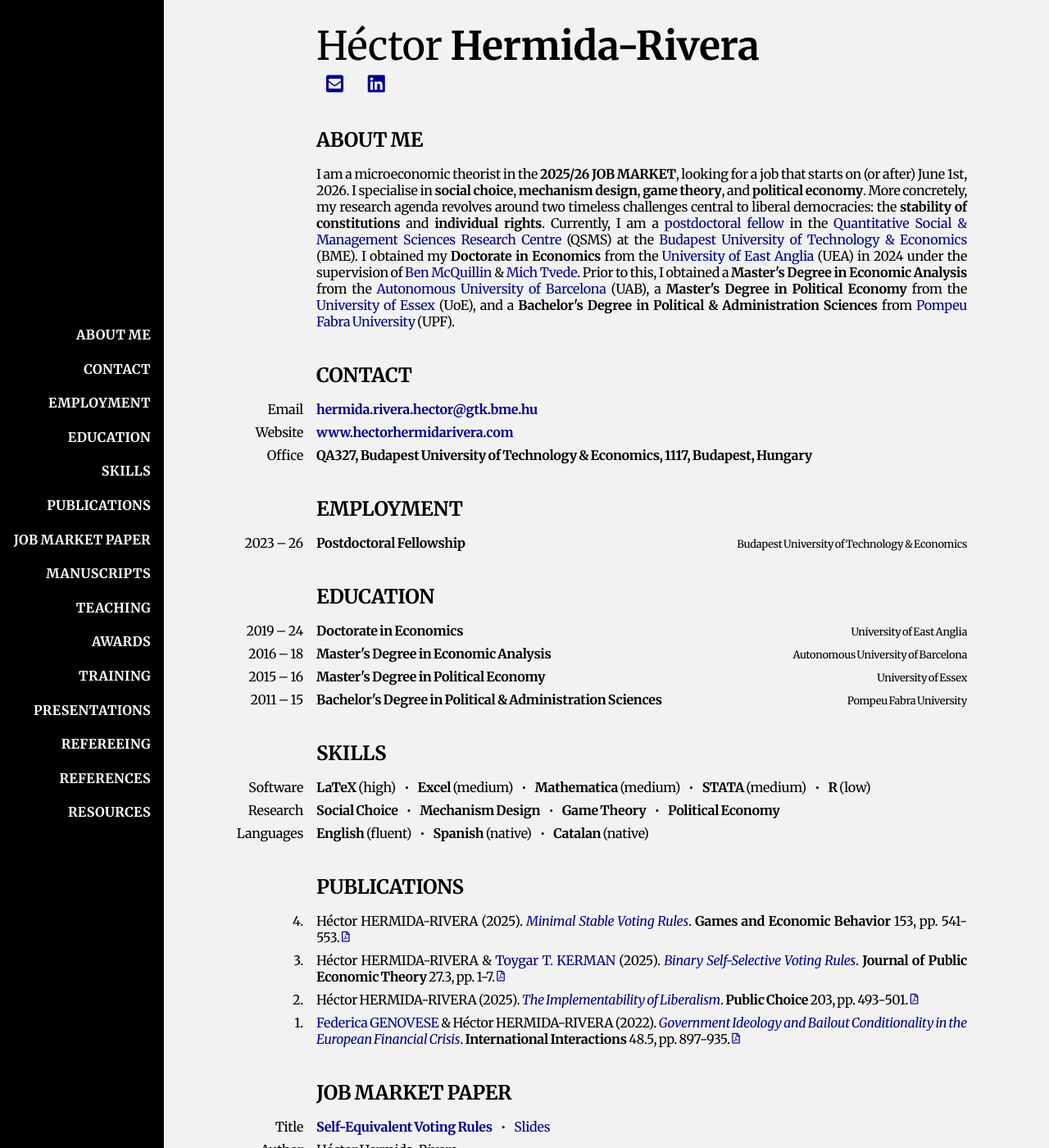
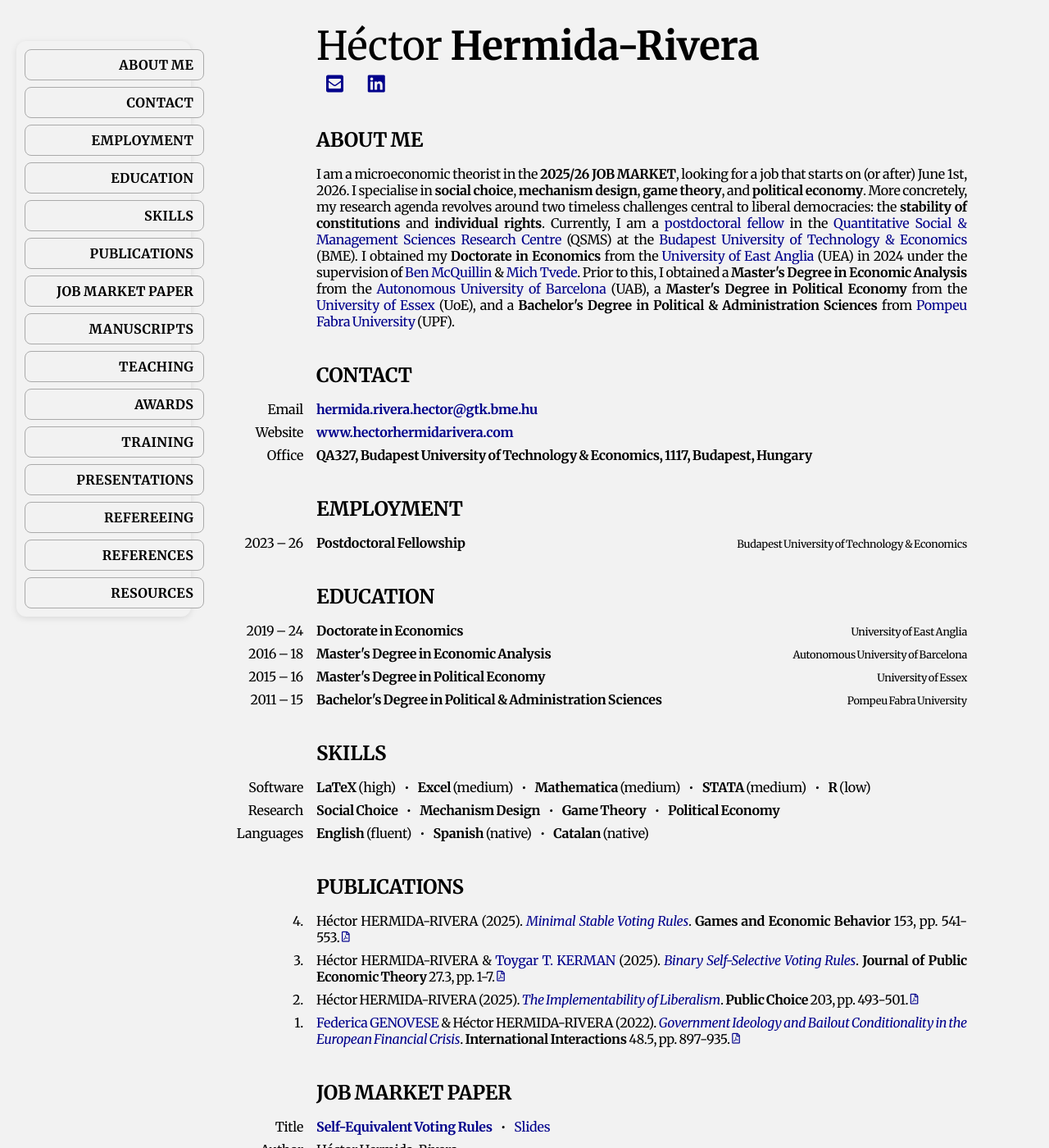
Before and after one commit to HectorHermidaRivera/hectorhermidarivera.github.io, a Jekyll site: the page built from index.md, in a window 1280 px wide and 1400 px high. Shown: the whole window at 82% size. Built offline with Jekyll 4.4.1, drawn with Linux system fonts in a browser that asks for light colours; a style sheet for code colours, icons or effects is not loaded.

Commit message:
Update style.css

```diff
--- a/assets/css/style.css
+++ b/assets/css/style.css
@@ -7,36 +7,46 @@ a {
 
 /* SIDEBAR */
 
+/* New Sidebar Style */
 .sidebar {
   position: fixed;
-  top: 0;
-  left: 0;
-  width: 200px;
-  height: 100%;
-  background: #000000;
-  padding: 25px 15px;
+  top: 50px;                /* optional: leave some space from top */
+  left: 20px;               /* optional: inset from left */
+  width: auto;              /* shrink to fit links */
+  background-color: #f2f2f2; /* same as page background */
+  padding: 10px;            /* small padding around links */
   box-sizing: border-box;
   display: flex;
   flex-direction: column;
-  align-items: flex-end;
-  justify-content: center;
-  border-right: 1px solid #111;
+  gap: 8px;                 /* spacing between links */
+  border-radius: 12px;      /* rounded corners for the container */
   z-index: 10000;
+  box-shadow: 0 2px 8px rgba(0,0,0,0.1); /* optional subtle shadow */
 }
 
+/* Sidebar links as rounded buttons */
 .sidebar a {
-  color: #fff;
+  display: block;
+  padding: 8px 12px;           /* inner spacing */
+  text-align: right;            /* keep your right alignment */
+  width: 100%;                  /* fill container width */
+  color: #000;                  /* text color */
   text-decoration: none;
   font-weight: 600;
   text-transform: uppercase;
   letter-spacing: 0.4px;
-  margin: 8px 0;
-  width: 100%;
-  text-align: right;
-  line-height: 1.6;
+  border: 1px solid #aaa;       /* gray border */
+  border-radius: 8px;           /* rounded corners for buttons */
+  transition: all 0.2s ease;    /* smooth hover effect */
+  background-color: #f2f2f2;    /* match container */
 }
 
-.sidebar a:hover { color: #dddddd; }
+/* Hover effect for sidebar links */
+.sidebar a:hover {
+  background-color: #e0e0e0;    /* light gray on hover */
+  border-color: #888;           /* slightly darker border on hover */
+  color: #000;                  /* ensure text stays visible */
+}
 
 html {
   scroll-behavior: smooth;
```
